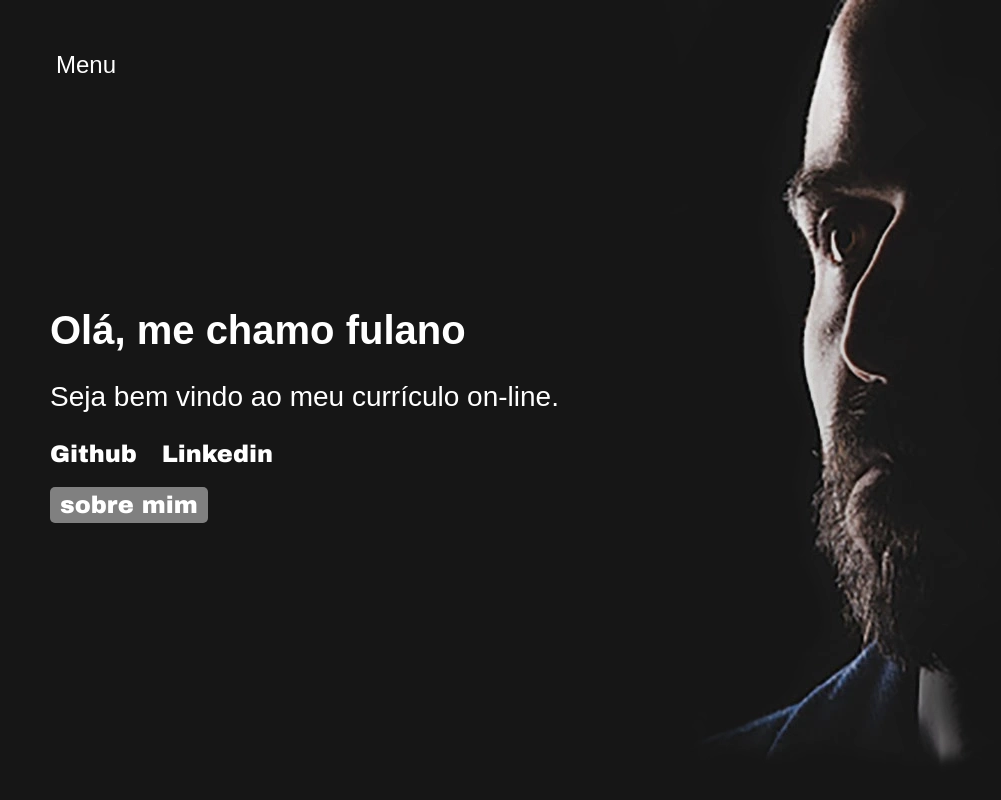
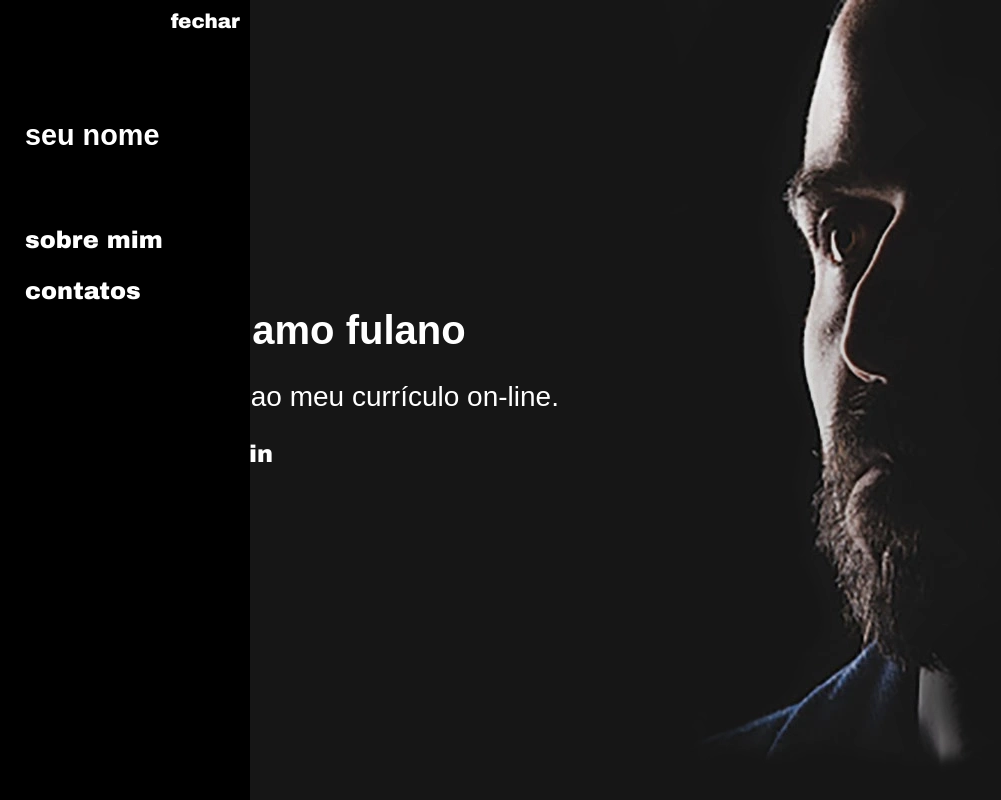
Before and after one commit to MlfdeJesus/check1front2, a plain HTML site: page index.html in a window 1280 px wide. Both pictures are taken after a click on the button "Menu". Shown: the top 800 px of the page, without its empty margins (0-1001 px from the left). Drawn offline with Linux system fonts and the light colour scheme.

Commit message:
Rafael Vasconcelos - Feito parte do item 1

```diff
--- a/app.js
+++ b/app.js
@@ -1,10 +1,11 @@
 (function() {
 
-    // Adicione sua implementação aqui...
-    // Tem total liberdade de alterar o documento HTML, CSS e JS.
+    var btnMenu = document.querySelector(".l-sidebar__btn");
+    var menu = document.querySelector(".l-sidebar");
+    var documento = document.body;
 
-
-    // Um ótimo feedback para todos.
-
+    btnMenu.addEventListener("click", function () {
+        menu.classList.add("l-sidebar--open");
+    });
 
 })();
--- a/index.html
+++ b/index.html
@@ -112,7 +112,7 @@
 
     -->
 
-    <script type="text/javascript" href="./app.js" defer></script>
+    <script type="text/javascript" src="./app.js" defer></script>
 
 </body>
 </html>
```
